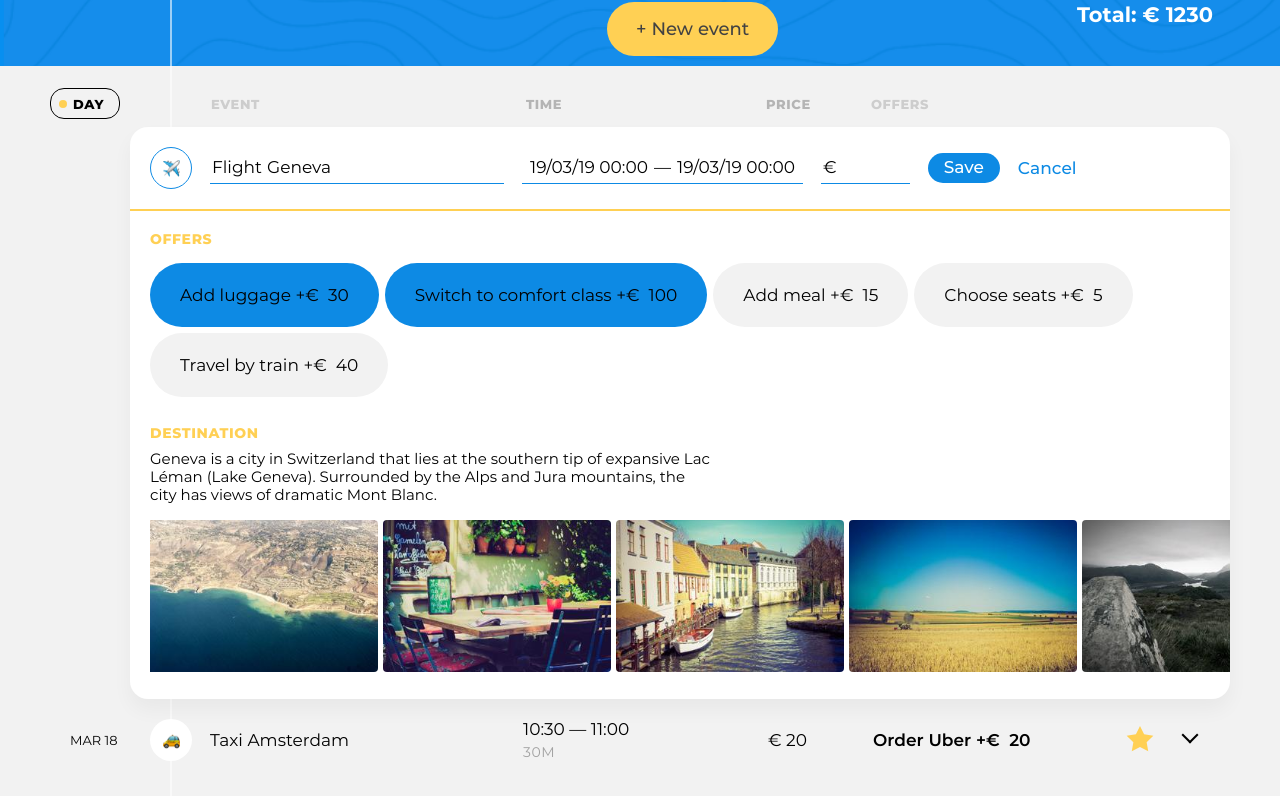
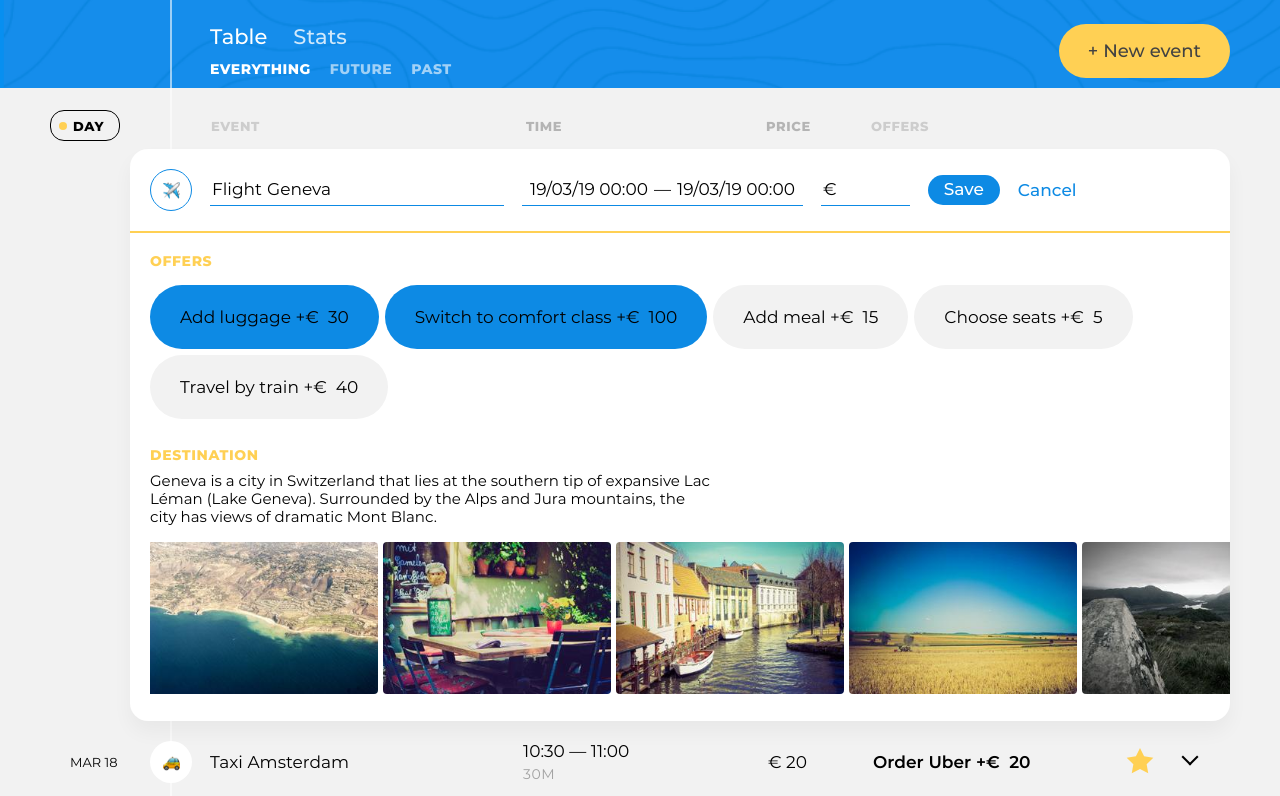
Before and after one commit to elismountain/89110-big-trip-13, a website built with webpack: page public/index.html in a window 1280 px wide. Shown: the part 75-871 px from the top of the page. Built offline with nearby package versions, Linux system fonts and the light colour scheme.

Commit message:
task 3 fixed

```diff
--- a/src/main.js
+++ b/src/main.js
@@ -3,33 +3,32 @@ import {createCardsTemplate} from './view/cards-template.js';
 import {createSortTemplate} from './view/sort.js';
 import {createTripInfoTemplate} from './view/trip-info.js';
 import {createTripCostTemplate} from './view/trip-cost.js';
+import {createFilterTemplate} from './view/filter.js';
+import {createMenuTemplate} from './view/menu.js';
 import {createEditFormTemplate} from './view/edit-form.js';
 import {createCardTemplate} from './view/card.js';
-import {createFilterTemplate} from './view/filter.js';
-import {createMenuTemplate} from './view/menu.js';
-// import {createNewPointTemplate} from './view/new-point.js';
 
 const render = (container, template, place = `beforeend`) => {
   container.insertAdjacentHTML(place, template);
 };
 
-const tripInfoElement = document.querySelector(`.page-header__logo`);
-render(tripInfoElement, createTripInfoTemplate(), `afterend`);
+const tripInfoElement = document.querySelector(`.trip-main`);
+render(tripInfoElement, createTripInfoTemplate(), `afterbegin`);
 
-const tripCostElement = document.querySelector(`.trip-main`);
-render(tripCostElement, createTripCostTemplate(), `beforeend`);
+const tripCostElement = document.querySelector(`.trip-info__main`);
+render(tripCostElement, createTripCostTemplate(), `afterend`);
 
 
 const tripControlsElement = document.querySelector(`.trip-main__trip-controls`);
-render(tripControlsElement, createMenuTemplate(), `beforeend`);
+const tripControlsMenuElement = tripControlsElement.querySelector(`h2`);
 
-const tripControlsMenuElement = tripControlsElement.querySelector(`h2`);
-render(tripControlsMenuElement, createFilterTemplate(), `afterend`);
+render(tripControlsElement, createFilterTemplate());
+render(tripControlsMenuElement, createMenuTemplate(), `afterend`);
 
 
 const tripEventsElement = document.querySelector(`.trip-events`);
 render(tripEventsElement, createSortTemplate());
-render(tripEventsElement, createEditFormTemplate()); // не поняла нужна ли сейчас большая карточка или нет
+render(tripEventsElement, createEditFormTemplate());
 render(tripEventsElement, createCardsTemplate());
 
 const tripCardsElement = document.querySelector(`.trip-events__list`);
--- a/src/view/menu.js
+++ b/src/view/menu.js
@@ -3,8 +3,8 @@
 export const createMenuTemplate = () => {
   return (
     `<nav class="trip-controls__trip-tabs  trip-tabs">
-      <a class="trip-tabs__btn  trip-tabs__btn--active" href="#">Table</a>
-      <a class="trip-tabs__btn" href="#">Stats</a>
-    </nav>`
+        <a class="trip-tabs__btn  trip-tabs__btn--active" href="#">Table</a>
+        <a class="trip-tabs__btn" href="#">Stats</a>
+      </nav>`
   );
 };
--- a/src/view/trip-info.js
+++ b/src/view/trip-info.js
@@ -1,9 +1,12 @@
 
 export const createTripInfoTemplate = () => {
   return (
-    `<div class="trip-info__main">
-    <h1 class="trip-info__title">Amsterdam &mdash; Chamonix &mdash; Geneva</h1>
-    <p class="trip-info__dates">Mar 18&nbsp;&mdash;&nbsp;20</p>
-    </div>`
+    `<section class="trip-main__trip-info  trip-info">
+      <div class="trip-info__main">
+        <h1 class="trip-info__title">Amsterdam &mdash; Chamonix &mdash; Geneva</h1>
+
+        <p class="trip-info__dates">Mar 18&nbsp;&mdash;&nbsp;20</p>
+      </div>
+    </section>`
   );
 };
```
Also changed, not shown: public/index.html (+0 -1 lines), src/view/filter.js (indentation only).
